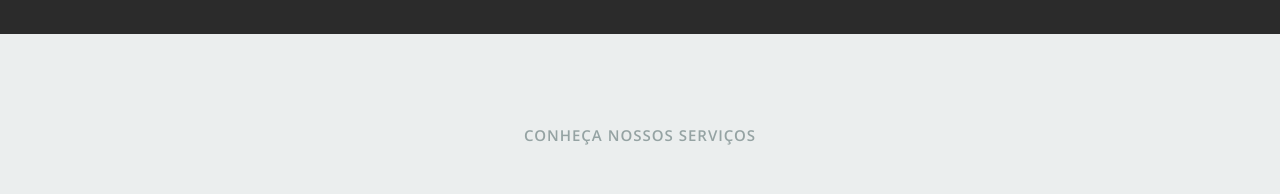
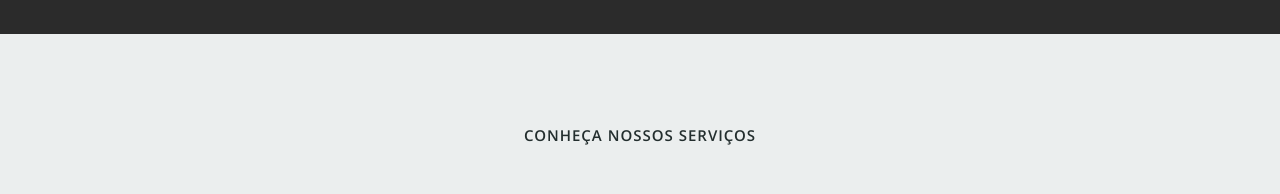
Before and after one commit to sophiapinto/guaraspace, a React (Create React App) app: page / in a window 1280 px wide. Shown: the part 1240-1434 px from the top of the page. Built offline with nearby package versions, Linux system fonts and the light colour scheme.

Commit message:
Update portfólio

```diff
--- a/public/css/layout.css
+++ b/public/css/layout.css
@@ -421,7 +421,7 @@ ul#nav li.current a { color: #F06000; }
    letter-spacing: 1px;
    text-align: center;
    margin-bottom: 48px;
-   color: #95A3A3;
+   color: #232e2e;
 }
 
 /* Portfolio Content */
--- a/src/components/Portfolio.js
+++ b/src/components/Portfolio.js
@@ -13,15 +13,13 @@ export default class Porfolio extends Component {
               return(
                 <div className="columns portfolio-item">
                   <div className="item-wrap">
-                    <a href="#modal-01">
-                      <img src={`${item.imgurl}`} className="item-img"/>
+                      <img src={`${item.imgurl}`} className="item-img" alt='img-port'/>
                       <div className="overlay">
                         <div className="portfolio-item-meta">
                           <h5>{item.name}</h5>
                           <p>{item.description}</p>
                         </div>
                       </div>
-                    </a>
                   </div>
                 </div>
               )
```
